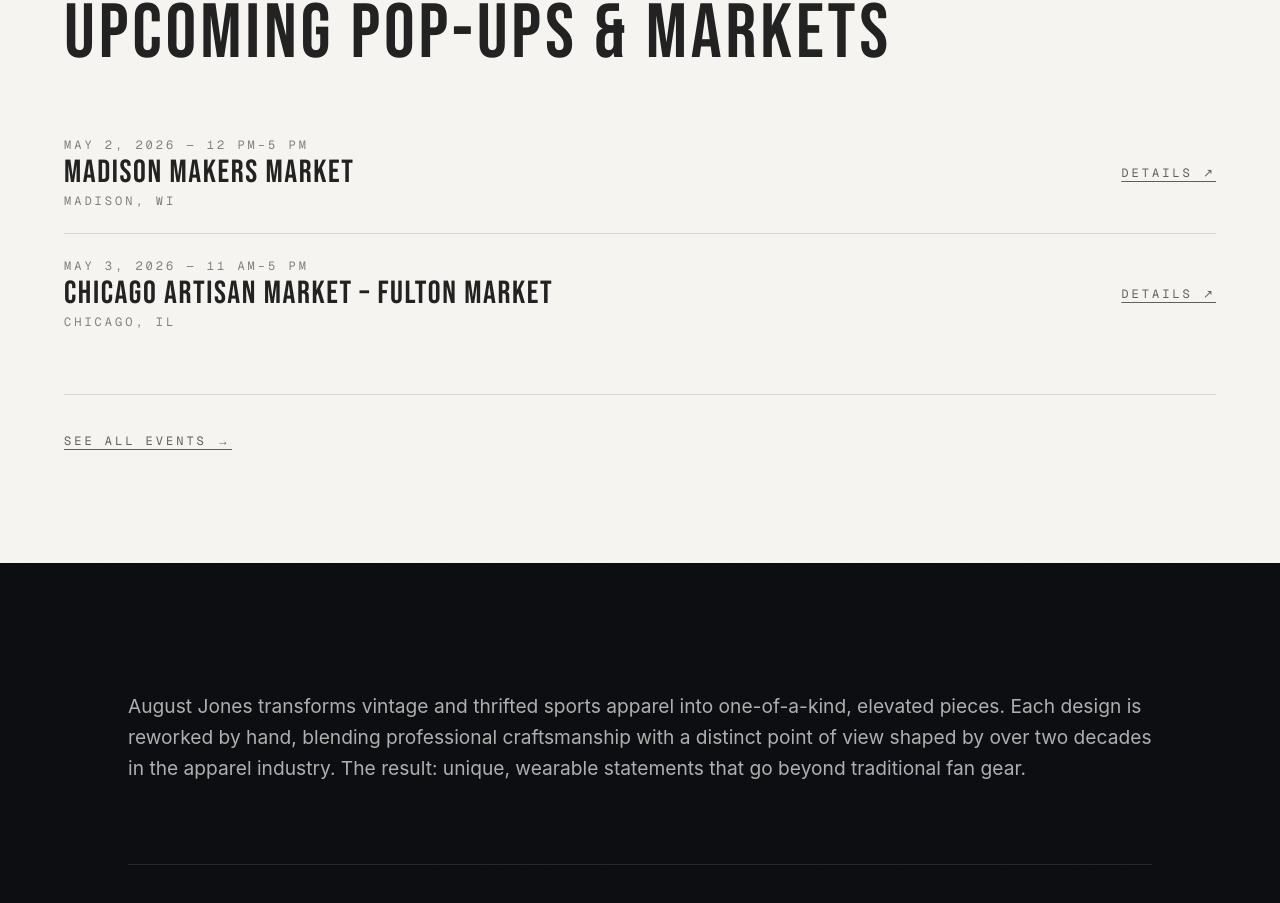
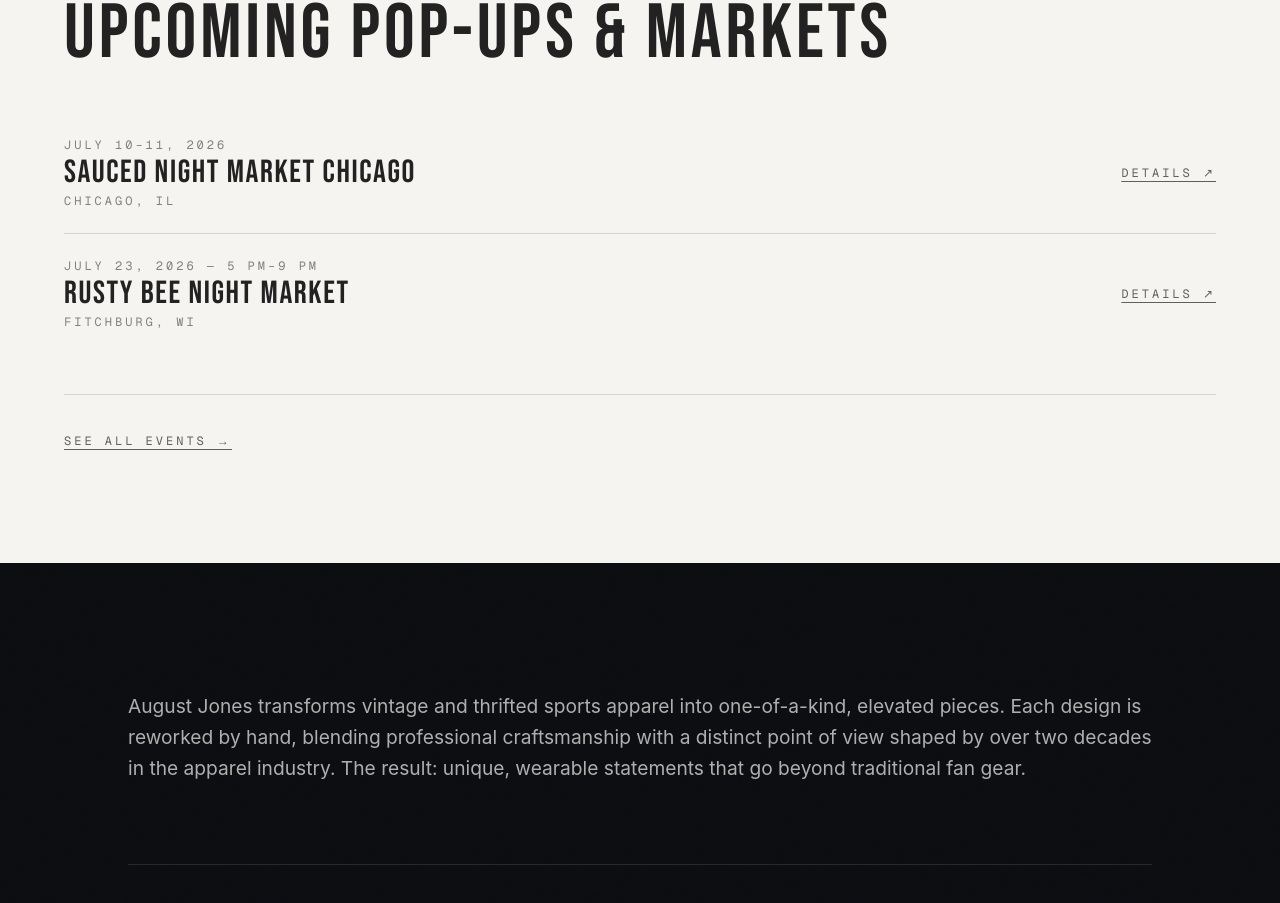
Before and after one commit to riccjohn/august-jones-shop, a Next.js app: page / in a window 1280 px wide. Shown: the part 4073-4976 px from the top of the page. Built offline with nearby package versions, Linux system fonts and the light colour scheme; no server answers.

Commit message:
Remove old events

```diff
--- a/src/data/events.ts
+++ b/src/data/events.ts
@@ -18,194 +18,6 @@
 }
 
 export const allEvents: AugustJonesEvent[] = [
-  {
-    id: "madison-makers-market-2026-05-02",
-    marketName: "Madison Makers Market",
-    sessions: [
-      {
-        startDate: "2026-05-02T12:00:00-05:00",
-        endDate: "2026-05-02T17:00:00-05:00",
-      },
-    ],
-    venueName: "Vintage Brewing",
-    address: {
-      street: "803 E Washington Ave",
-      city: "Madison",
-      state: "WI",
-      zip: "53703",
-    },
-    mapsUrl:
-      "https://maps.google.com/?q=803+E+Washington+Ave,+Madison,+WI+53703",
-    eventWebsiteUrl: "https://www.madisonmakersmarket.com/spring-market",
-  },
-  {
-    id: "chicago-artisan-market-2026-05-03",
-    marketName: "Chicago Artisan Market – Fulton Market",
-    description: `Come find August Jones at Chicago Artisan Market! Use code below at checkout for free general admission.`,
-    sessions: [
-      {
-        startDate: "2026-05-03T11:00:00-05:00",
-        endDate: "2026-05-03T17:00:00-05:00",
-      },
-    ],
-    venueName: "Morgan MFG",
-    address: {
-      street: "401 N Morgan St",
-      city: "Chicago",
-      state: "IL",
-      zip: "60642",
-    },
-    mapsUrl: "https://maps.google.com/?q=401+N+Morgan+St,+Chicago,+IL+60642",
-    eventWebsiteUrl: "https://chicagoartisanmarket.com/tickets-fulton-market/",
-    discount: { code: "augustjones", label: "Free General Admission" },
-  },
-  {
-    id: "sauced-night-market-2026-05-08",
-    marketName: "Sauced Night Market Chicago",
-    sessions: [
-      {
-        startDate: "2026-05-08T17:00:00-05:00",
-        endDate: "2026-05-08T22:00:00-05:00",
-      },
-      {
-        startDate: "2026-05-09T17:00:00-05:00",
-        endDate: "2026-05-09T22:00:00-05:00",
-      },
-    ],
-    venueName: "Ignite Glass Studios",
-    address: {
-      street: "401 N Armour St",
-      city: "Chicago",
-      state: "IL",
-      zip: "60642",
-    },
-    mapsUrl: "https://maps.google.com/?q=401+N+Armour+St,+Chicago,+IL+60642",
-    eventWebsiteUrl: "https://www.saucedmarket.com/next-market",
-  },
-  {
-    id: "madison-night-market-may-2026",
-    marketName: "Madison Night Market",
-    description: `Come find August Jones at the Madison Night Market on May 14th! Browse one-of-a-kind upcycled sports fashion — hoodies, jackets, and streetwear handmade from pro sports jerseys and fan gear.`,
-    sessions: [
-      {
-        startDate: "2026-05-14T17:00:00-05:00",
-        endDate: "2026-05-14T21:00:00-05:00",
-      },
-    ],
-    venueName: "State Street (near 320 State St)",
-    address: {
-      street: "320 State Street",
-      city: "Madison",
-      state: "WI",
-      zip: "53703",
-    },
-    mapsUrl: "https://maps.app.goo.gl/UvM8ywdY61irXrn96",
-    eventWebsiteUrl: "https://www.instagram.com/madisonnightmarket/",
-  },
-  {
-    id: "caplock-athletics-2026-05-16",
-    marketName: "Pop-Up at Caplock Athletics",
-    sessions: [
-      {
-        startDate: "2026-05-16T10:00:00-05:00",
-        endDate: "2026-05-16T15:00:00-05:00",
-      },
-    ],
-    venueName: "Caplock Athletics",
-    address: {
-      street: "2903 W Diversey Ave",
-      city: "Chicago",
-      state: "IL",
-      zip: "60647",
-    },
-    mapsUrl:
-      "https://maps.google.com/?q=2903+W+Diversey+Ave,+Chicago,+IL+60647",
-    eventWebsiteUrl: "https://www.caplockathletics.com/",
-  },
-  {
-    id: "rusty-bee-2026-05-21:",
-    address: {
-      street: "5134 E Cheryl Pkwy",
-      city: "Fitchburg",
-      state: "WI",
-      zip: "53711",
-    },
-    eventWebsiteUrl: "https://www.instagram.com/p/DYfShtomhec/?img_index=1",
-    mapsUrl: "https://maps.app.goo.gl/hMBNM21yQBxh2adA7",
-    marketName: "Rusty Bee Night Market",
-    sessions: [
-      {
-        startDate: "2026-05-21T17:00:00-05:00",
-        endDate: "2026-05-21T21:00:00-05:00",
-      },
-    ],
-    venueName: "The Rusty Bee Lounge",
-  },
-  {
-    id: "sauced-milaukee-2026-06-12",
-    address: {
-      street: "324 N 12th St",
-      city: "Milwaukee",
-      state: "WI",
-      zip: "53233",
-    },
-    eventWebsiteUrl: "https://www.saucedmarket.com/milwaukee",
-    mapsUrl: "https://maps.app.goo.gl/m9TkpmsE1WV1WkSU7",
-    marketName: "Sauced Night Market Milwaukee",
-    sessions: [
-      {
-        startDate: "2026-06-12T17:00:00-05:00",
-        endDate: "2026-06-12T22:00:00-05:00",
-      },
-      {
-        startDate: "2026-06-13T17:00:00-05:00",
-        endDate: "2026-06-13T22:00:00-05:00",
-      },
-    ],
-    venueName: "House of RAD",
-  },
-  {
-    id: "rusty-bee-2026-06-18:",
-    address: {
-      street: "5134 E Cheryl Pkwy",
-      city: "Fitchburg",
-      state: "WI",
-      zip: "53711",
-    },
-    eventWebsiteUrl: "https://www.instagram.com/therustybeelounge/",
-    mapsUrl: "https://maps.app.goo.gl/hMBNM21yQBxh2adA7",
-    marketName: "Rusty Bee Night Market",
-    sessions: [
-      {
-        startDate: "2026-06-18T17:00:00-05:00",
-        endDate: "2026-06-18T21:00:00-05:00",
-      },
-    ],
-    venueName: "The Rusty Bee Lounge",
-  },
-  {
-    id: "milwaukee-night-market-2026-06-24",
-    address: {
-      street:
-        "West Wisconsin Avenue between 2nd Street & Vel R. Phillips Avenue",
-      city: "Milwaukee",
-      state: "WI",
-      zip: "53203",
-    },
-    mapsUrl: "https://maps.app.goo.gl/MY3NKXeRmr5wBfUD6",
-    eventWebsiteUrl: "https://www.mkenightmarket.com/",
-    marketName: "Milwaukee Night Market",
-    sessions: [
-      {
-        startDate: "2026-06-24T17:00:00-05:00",
-        endDate: "2026-06-24T21:00:00-05:00",
-      },
-    ],
-    venueName:
-      "West Wisconsin Avenue between 2nd Street & Vel R. Phillips Avenue",
-    description:
-      "Come find August Jones at Milwaukee Night Market! Browse one-of-a-kind upcycled sports fashion — hoodies, jackets, and streetwear handmade from pro sports jerseys and fan gear. Follow my instagram for updates on exactly where my tent will be!",
-  },
   {
     id: "sauced-night-market-chicago-2026-07-11",
     marketName: "Sauced Night Market Chicago",
```
